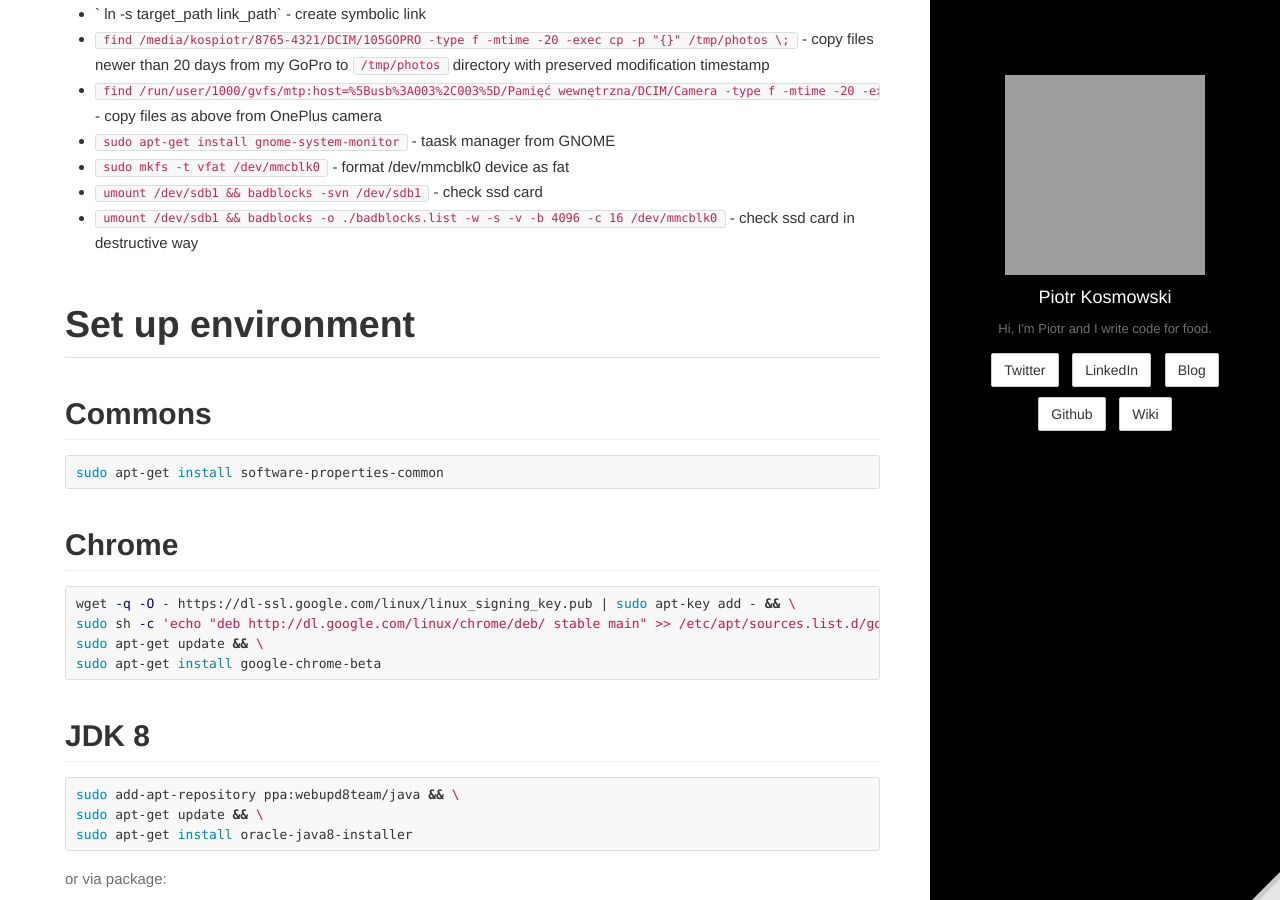
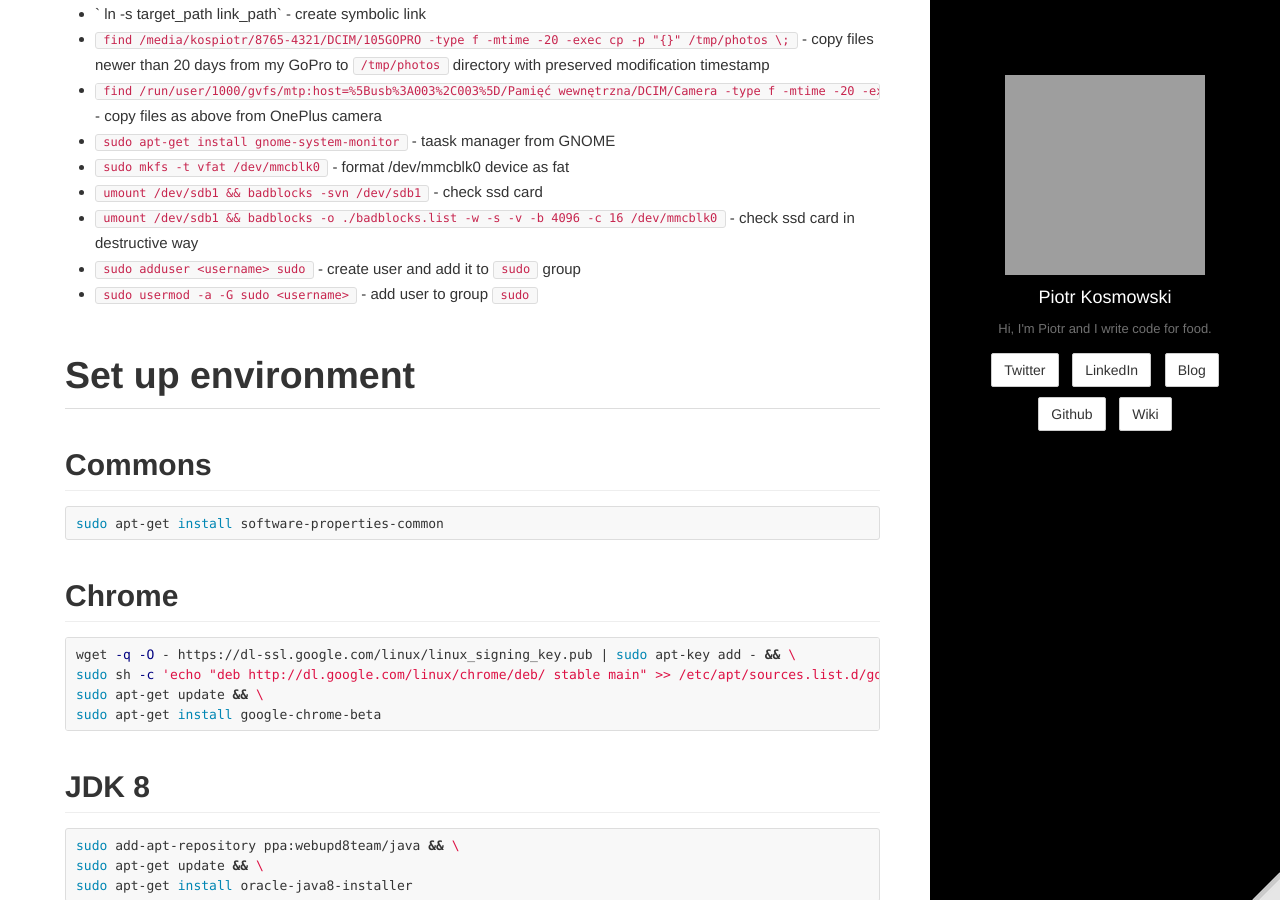
Before and after one commit to kospiotr/kospiotr.github.io, a Jekyll site: the page built from wiki/unix.md, in a window 1280 px wide and 900 px high, scrolled down 1173 px. Built offline with Jekyll 4.4.1, drawn with Linux system fonts in a browser that asks for light colours; grey boxes are pictures that could not be loaded.

Commit message:
Update unix.md

```diff
--- a/wiki/unix.md
+++ b/wiki/unix.md
@@ -29,6 +29,8 @@ editurl: wiki/unix.md
 * `sudo mkfs -t vfat /dev/mmcblk0` - format /dev/mmcblk0 device as fat
 * `umount /dev/sdb1 && badblocks -svn /dev/sdb1` - check ssd card
 * `umount /dev/sdb1 && badblocks -o ./badblocks.list -w -s -v -b 4096 -c 16 /dev/mmcblk0` - check ssd card in destructive way
+* `sudo adduser <username> sudo` - create user and add it to `sudo` group
+* `sudo usermod -a -G sudo <username>` - add user to group `sudo`
 
 # Set up environment
 
```
